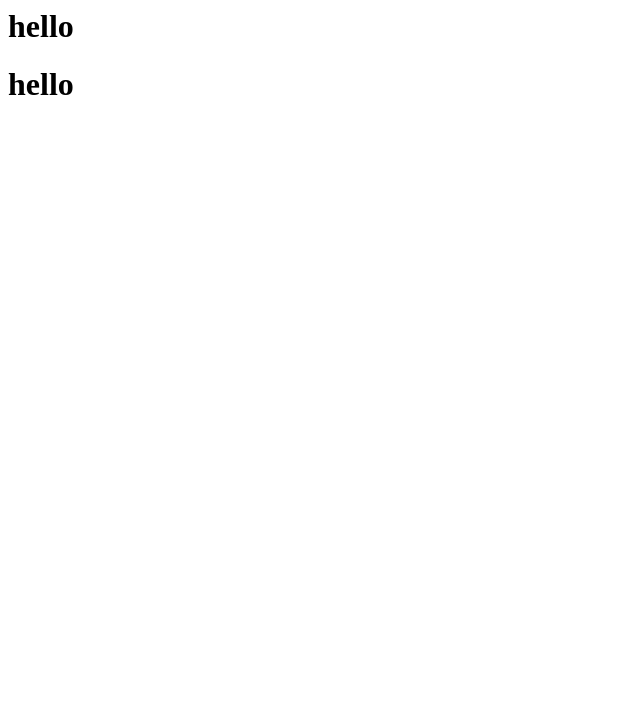
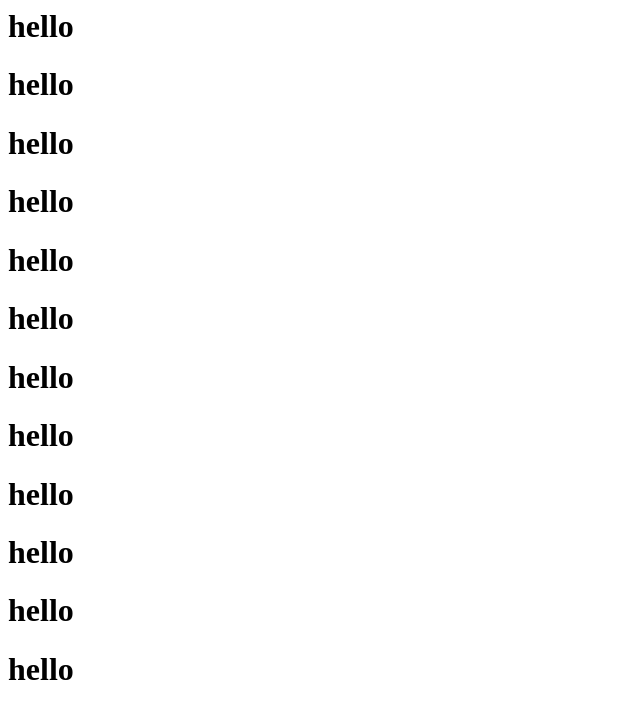
Before and after one commit to 12poonamyadav/Demo, a plain HTML site: page index.html in a window 1280 px wide. Shown: the whole page, without its empty margins (0-640 px from the left). Drawn offline with Linux system fonts and the light colour scheme.

Commit message:
Update index.html

```diff
--- a/index.html
+++ b/index.html
@@ -1,2 +1,7 @@
 <h1>hello </h1>
+<h1>hello </h1><h1>hello </h1>
+<h1>hello </h1><h1>hello </h1>
+<h1>hello </h1><h1>hello </h1>
+<h1>hello </h1><h1>hello </h1>
+<h1>hello </h1><h1>hello </h1>
 <h1>hello </h1>
```
